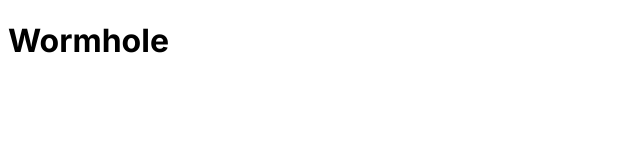
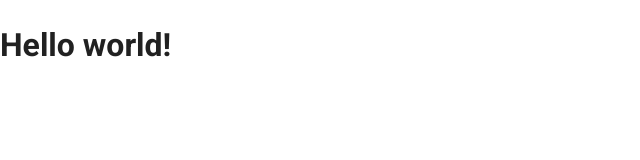
Before and after one commit to coalasaude/coala-challenge, a Next.js app in the folder front-end/: page / in a window 1280 px wide. Shown: the top 160 px of the page, without its empty margins (0-640 px from the left). Built offline with nearby package versions, Linux system fonts and the light colour scheme.

Commit message:
chore: add mui

```diff
--- a/front-end/app/layout.tsx
+++ b/front-end/app/(root)/layout.tsx
@@ -1,7 +1,5 @@
 import type { Metadata } from 'next';
-import { Inter } from 'next/font/google';
-
-const inter = Inter({ subsets: ['latin'] });
+import ThemeRegistry from '@/components/ThemeRegistry';
 
 export const metadata: Metadata = {
   title: 'Wormhole',
@@ -11,7 +9,9 @@ export const metadata: Metadata = {
 export default function RootLayout({ children }: { children: React.ReactNode }) {
   return (
     <html lang="pt-br">
-      <body className={inter.className}>{children}</body>
+      <body>
+        <ThemeRegistry>{children}</ThemeRegistry>
+      </body>
     </html>
   );
 }
--- a/front-end/app/page.tsx
+++ b/front-end/app/(root)/page.tsx
@@ -1,7 +1,7 @@
 export default function Home() {
   return (
     <main>
-      <h1>Wormhole</h1>
+      <h1>Hello world!</h1>
     </main>
   );
 }
--- /dev/null
+++ b/front-end/app/components/ThemeRegistry/EmotionCache.tsx
@@ -0,0 +1,55 @@
+'use client';
+import * as React from 'react';
+import createCache from '@emotion/cache';
+import { useServerInsertedHTML } from 'next/navigation';
+import { CacheProvider } from '@emotion/react';
+import type { Options as OptionsOfCreateCache } from '@emotion/cache';
+
+export type NextAppDirEmotionCacheProviderProps = {
+  options: Omit<OptionsOfCreateCache, 'insertionPoint'>;
+  children: React.ReactNode;
+};
+
+export default function NextAppDirEmotionCacheProvider({ children, options }: NextAppDirEmotionCacheProviderProps) {
+  const [{ cache, flush }] = React.useState(() => {
+    const cache = createCache(options);
+    cache.compat = true;
+    const prevInsert = cache.insert;
+    let inserted: string[] = [];
+    cache.insert = (...args) => {
+      const serialized = args[1];
+      if (cache.inserted[serialized.name] === undefined) {
+        inserted.push(serialized.name);
+      }
+      return prevInsert(...args);
+    };
+    const flush = () => {
+      const prevInserted = inserted;
+      inserted = [];
+      return prevInserted;
+    };
+    return { cache, flush };
+  });
+
+  useServerInsertedHTML(() => {
+    const names = flush();
+    if (names.length === 0) {
+      return null;
+    }
+    let styles = '';
+    for (const name of names) {
+      styles += cache.inserted[name];
+    }
+    return (
+      <style
+        key={cache.key}
+        data-emotion={`${cache.key} ${names.join(' ')}`}
+        dangerouslySetInnerHTML={{
+          __html: styles,
+        }}
+      />
+    );
+  });
+
+  return <CacheProvider value={cache}>{children}</CacheProvider>;
+}
--- /dev/null
+++ b/front-end/app/components/ThemeRegistry/index.tsx
@@ -0,0 +1,18 @@
+'use client';
+import * as React from 'react';
+import { ThemeProvider } from '@mui/material/styles';
+import CssBaseline from '@mui/material/CssBaseline';
+
+import NextAppDirEmotionCacheProvider from './EmotionCache';
+import theme from './theme';
+
+export default function ThemeRegistry({ children }: { children: React.ReactNode }) {
+  return (
+    <NextAppDirEmotionCacheProvider options={{ key: 'mui' }}>
+      <ThemeProvider theme={theme}>
+        <CssBaseline />
+        {children}
+      </ThemeProvider>
+    </NextAppDirEmotionCacheProvider>
+  );
+}
--- /dev/null
+++ b/front-end/app/components/ThemeRegistry/theme.ts
@@ -0,0 +1,16 @@
+import { Roboto } from 'next/font/google';
+import { createTheme } from '@mui/material/styles';
+
+const roboto = Roboto({
+  weight: ['300', '400', '500', '700'],
+  subsets: ['latin'],
+  display: 'swap',
+});
+
+const theme = createTheme({
+  typography: {
+    fontFamily: roboto.style.fontFamily,
+  },
+});
+
+export default theme;
--- a/front-end/next.config.js
+++ b/front-end/next.config.js
@@ -1,4 +1,12 @@
 /** @type {import('next').NextConfig} */
-const nextConfig = {}
+const nextConfig = {
+  reactStrictMode: true,
+  swcMinify: true,
+  modularizeImports: {
+    '@mui/icons-material': {
+      transform: '@mui/icons-material/{{member}}',
+    },
+  },
+};
 
-module.exports = nextConfig
+module.exports = nextConfig;
--- a/front-end/package.json
+++ b/front-end/package.json
@@ -9,6 +9,9 @@
     "lint": "next lint"
   },
   "dependencies": {
+    "@emotion/react": "^11.11.1",
+    "@emotion/styled": "^11.11.0",
+    "@mui/material": "^5.14.8",
     "@types/node": "20.5.9",
     "@types/react": "18.2.21",
     "@types/react-dom": "18.2.7",
--- a/front-end/tsconfig.json
+++ b/front-end/tsconfig.json
@@ -19,7 +19,7 @@
       }
     ],
     "paths": {
-      "@/*": ["./*"]
+      "@/*": ["./app/*"]
     }
   },
   "include": ["next-env.d.ts", "**/*.ts", "**/*.tsx", ".next/types/**/*.ts"],
```
Also changed, not shown: 1 other file (tests, documents, lock files or other folders).
